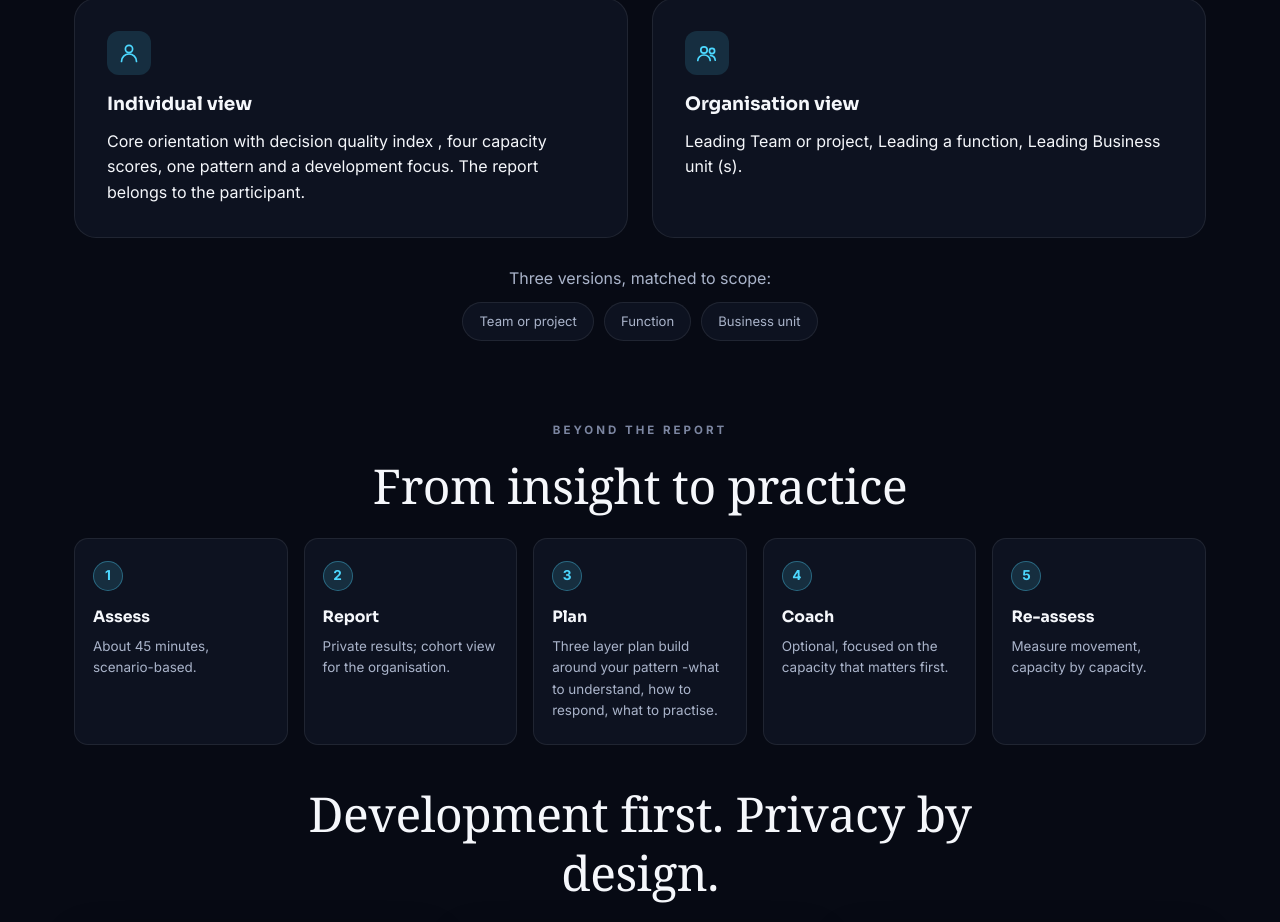
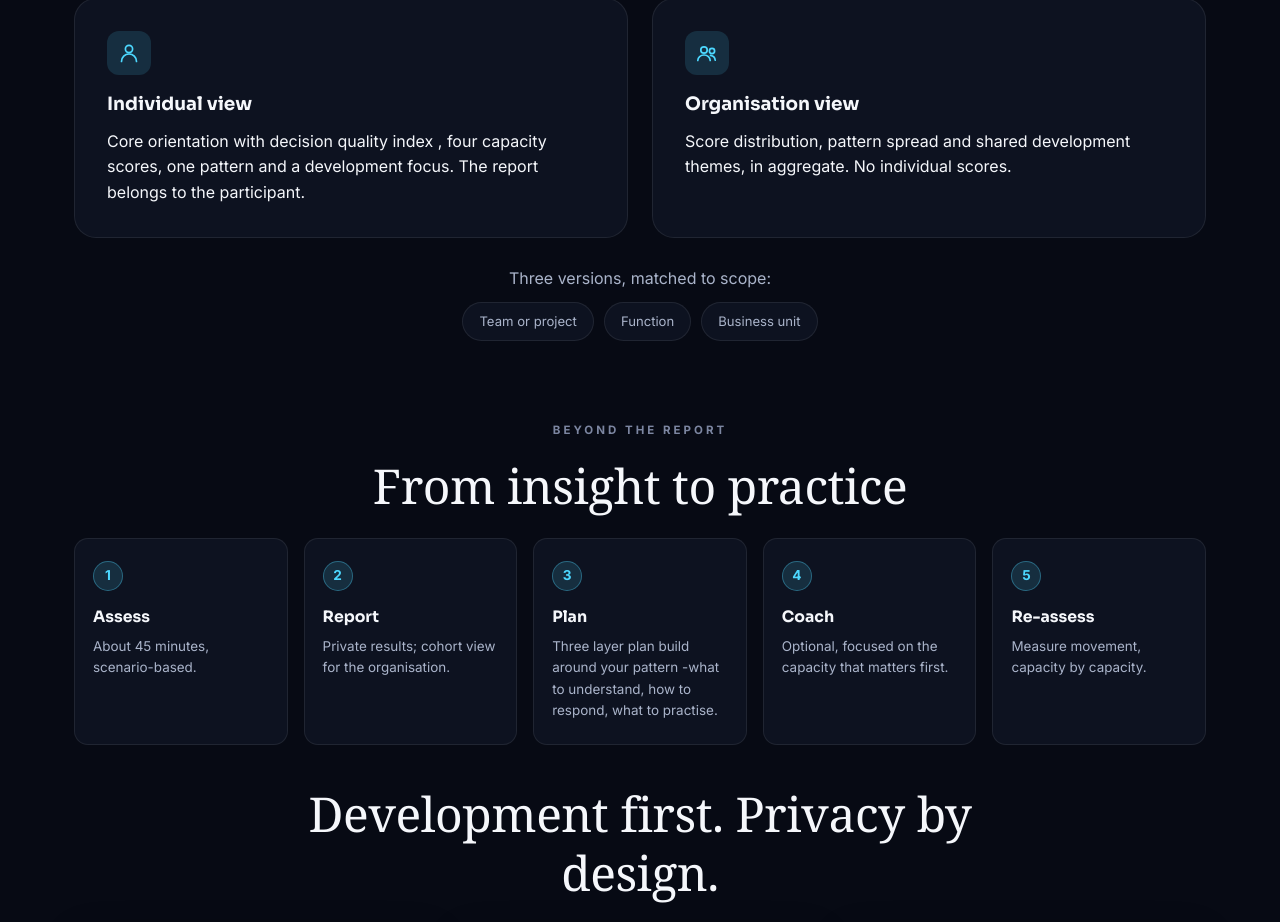
Before and after one commit to uvaa2026/dev01, a React (Vite) app: page / in a window 1280 px wide. Shown: the part 2640-3562 px from the top of the page. Built offline with nearby package versions, Linux system fonts and the light colour scheme; no server answers.

Commit message:
Small Changes to the Welcome page. Updated the description of the Organisation view section to clarify that it shows aggregate data without individual scores.

```diff
--- a/src/pages/Welcome.jsx
+++ b/src/pages/Welcome.jsx
@@ -355,7 +355,7 @@ export default function Welcome() {
               <div className="icon-circle"><LineIcon name="group" /></div>
               <h3>Organisation view</h3>
               <p>
-               Leading Team  or project, Leading a function, Leading Business unit (s).
+               Score distribution, pattern spread and shared development themes, in aggregate. No individual scores.
               </p>
             </div>
           </div>
```
